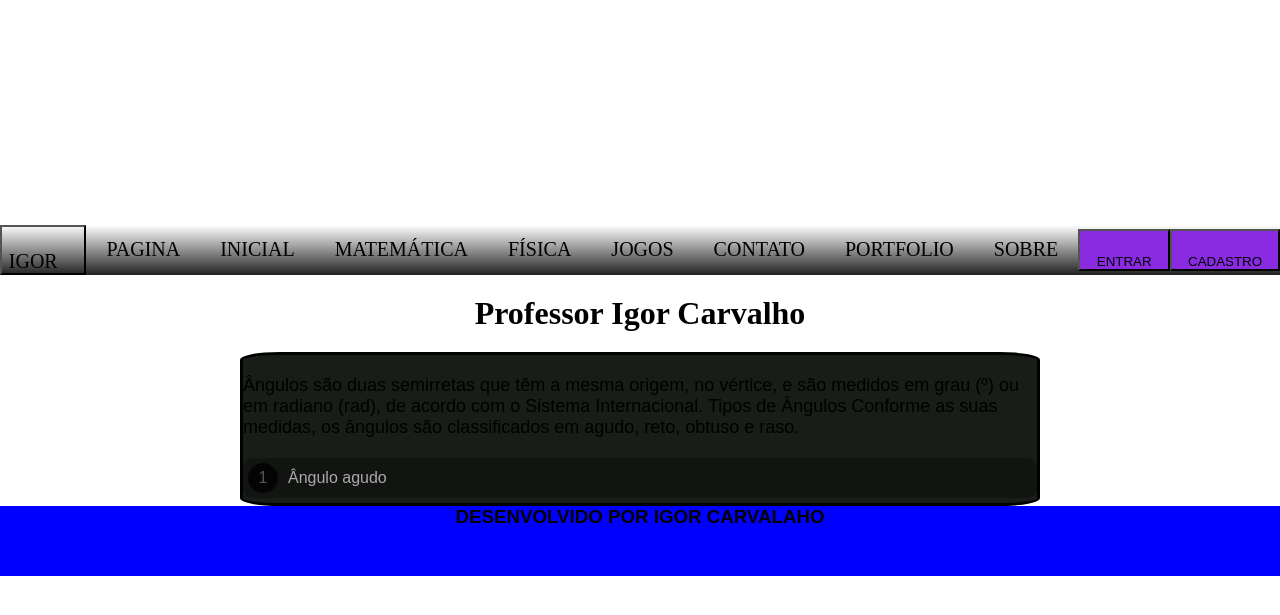
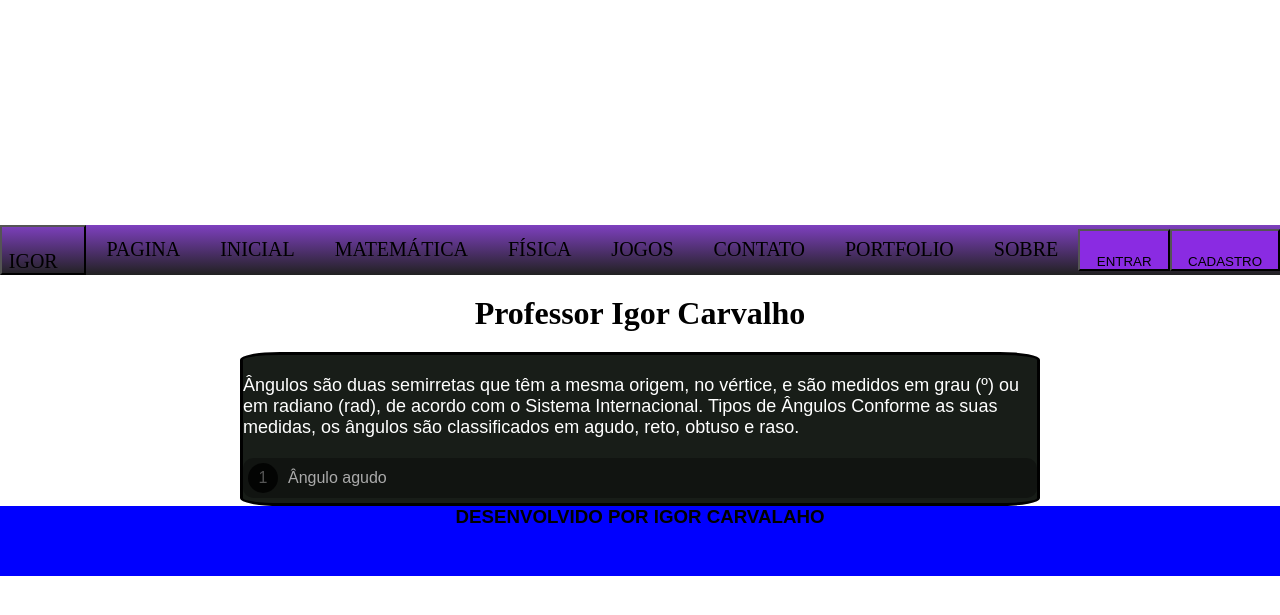
Before and after one commit to igor111999/igeduc, a Flask app: page /ang in a window 1280 px wide. Shown: the top 615 px of the page. Run offline with Flask 3, Linux system fonts and the light colour scheme.

Commit message:
ultimofim

```diff
--- a/raiz/igedu/static/style.css
+++ b/raiz/igedu/static/style.css
@@ -20,7 +20,7 @@ div.container {
             display: flex;
             justify-content: center;
             align-items: center;
-            background: linear-gradient(#fff, #212121);
+            background: linear-gradient(#7e40bf, #212121);
         }
 
         div.container a {
@@ -108,7 +108,7 @@ h1 {
 }
 
 .pergunta {
-    color: #000;
+    color: #fff;
     font-size: 18px;
     margin: 20px 0;
 }
--- a/raiz/igedu/static/style2.css
+++ b/raiz/igedu/static/style2.css
@@ -20,7 +20,7 @@ div.container {
             display: flex;
             justify-content: center;
             align-items: center;
-            background: linear-gradient(#fff, #212121);
+            background: linear-gradient(#7e40bf, #212121);
         }
 
         div.container a {
@@ -108,7 +108,7 @@ h1 {
 }
 
 .pergunta {
-    color: #000;
+    color: #fff;
     font-size: 18px;
     margin: 20px 0;
 }
--- a/raiz/igedu/static/stylejogos.css
+++ b/raiz/igedu/static/stylejogos.css
@@ -20,7 +20,7 @@ div.container {
             display: flex;
             justify-content: center;
             align-items: center;
-            background: linear-gradient(#fff, #212121);
+            background: linear-gradient(#7e40bf, #212121);
         }
 
         div.container a {
@@ -108,7 +108,7 @@ h1 {
 }
 
 .pergunta {
-    color: #000;
+    color: #fff;
     font-size: 18px;
     margin: 20px 0;
 }
```
